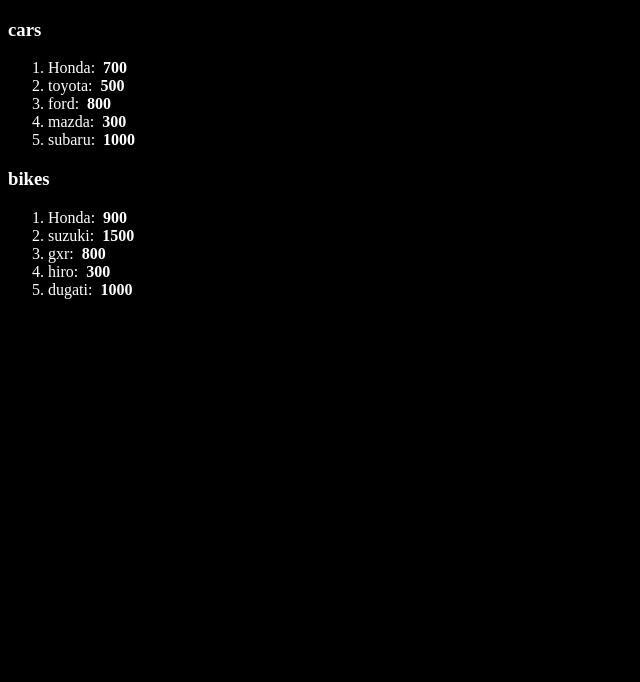
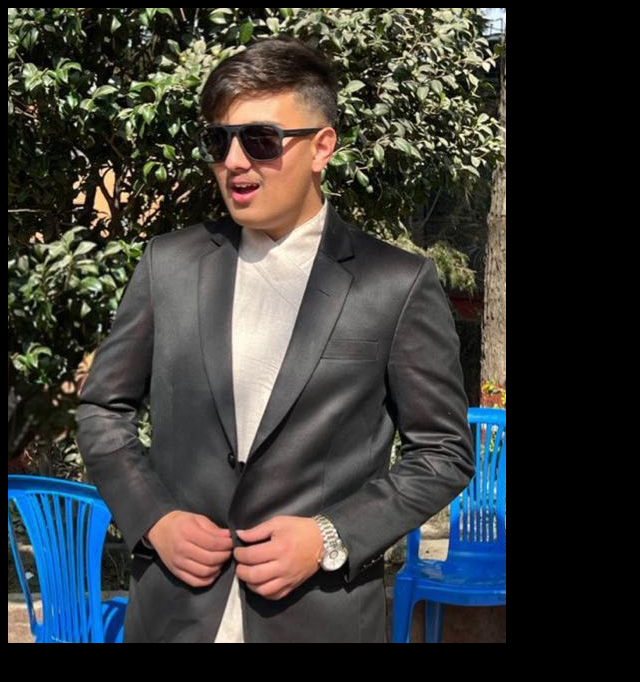
Before and after one commit to sprimal/my-react-app, a React (Vite) app in the folder my-react-app/: page / in a window 1280 px wide. Shown: the top 682 px of the page, without its empty margins (0-640 px from the left). Built offline with nearby package versions, Linux system fonts and the light colour scheme.

Commit message:
initial commit for click events

```diff
--- a/my-react-app/src/App.jsx
+++ b/my-react-app/src/App.jsx
@@ -2,10 +2,11 @@
 // import Footer from './FOOTER.JSX';
 // import Cars from './Cars.jsx';
 // import Card from './Card.jsx';
-// import Button from './Button.jsx';
+import Button from './Button.jsx';
 // import Student from "./Student.jsx";
 // import UserGreeting from "./UserGreeting.jsx";
-import List from './List.jsx'
+// import List from './List.jsx'
+import ProfilePicture from './ProfilePicture.jsx';
 
 
 function App() {
@@ -35,22 +36,25 @@
      // {/* <UserGreeting isLoggedIn={true} username= "swoumya" />
      // <UserGreeting isLoggedIn= {true} /> */}
 
-         const cars = [{id: 1, name:"Honda", engine: 700},
-                       {id: 2, name: "toyota", engine: 500},
-                       {id: 3, name: "ford", engine: 800},
-                       {id: 4, name: "mazda", engine: 300},
-                       {id: 5, name: "subaru", engine: 1000}];
+        //  const cars = [{id: 1, name:"Honda", engine: 700},
+        //                {id: 2, name: "toyota", engine: 500},
+        //                {id: 3, name: "ford", engine: 800},
+        //                {id: 4, name: "mazda", engine: 300},
+        //                {id: 5, name: "subaru", engine: 1000}];
 
-         const bikes = [{id: 6, name:"Honda", engine: 900},
-                       {id: 7, name: "suzuki", engine: 1500},
-                       {id: 8, name: "gxr", engine: 800},
-                       {id: 9, name: "hiro", engine: 300},
-                       {id: 10, name: "dugati", engine: 1000}];
+        //  const bikes = [{id: 6, name:"Honda", engine: 900},
+        //                {id: 7, name: "suzuki", engine: 1500},
+        //                {id: 8, name: "gxr", engine: 800},
+        //                {id: 9, name: "hiro", engine: 300},
+        //                {id: 10, name: "dugati", engine: 1000}];
 
 
       return(<>
-      {cars.length > 0 ? <List items={cars} category="cars"/> : "awww sorry its empty!!!"  }
-      <List items={bikes} category="bikes"/>
+      {/* {cars.length > 0 ? <List items={cars} category="cars"/> : "awww sorry its empty!!!"  }
+      <List items={bikes} category="bikes"/> */}
+
+        {/* <Button /> */}
+        <ProfilePicture />
 
       </>);
 
--- a/my-react-app/src/Button.jsx
+++ b/my-react-app/src/Button.jsx
@@ -11,8 +11,25 @@
    fontsize: "16px",
 
    }
+
+   // let count = 0;
+   // const handleClick = (name) =>  {
+   //    if(count < 3){
+   //       count++;
+   //       console.log(`${name} you clicked me ${count} times's`);
+   //    }
+   //    else{
+   //       console.log(`${name} stop clicking me!!`);
+   //    }
+   // }
+   // const handleClick2 = (name) => console.log(`${name} stop clicking me!!!`)
+
+
+     const handleClick = (e)  => e.target.textContent = "Khel khatam!!🤣💔";
+
+
    return(
-      <button style={Styles}>click me</button>
+      <button style={Styles} onDoubleClick={(e) => handleClick(e)} >click me</button>
    );
 }
 export default Button
--- /dev/null
+++ b/my-react-app/src/ProfilePicture.jsx
@@ -0,0 +1,10 @@
+function ProfilePicture(){
+    const imageurl = './src/assets/anu.png';
+
+
+    const handleClick = (e) => e.target.style.display = "none";
+
+    return(<img onClick={(e) => handleClick(e)} src={imageurl}></img>);
+
+}
+export default ProfilePicture
```
Also changed, not shown: my-react-app/src/assets/anu.png (added).
